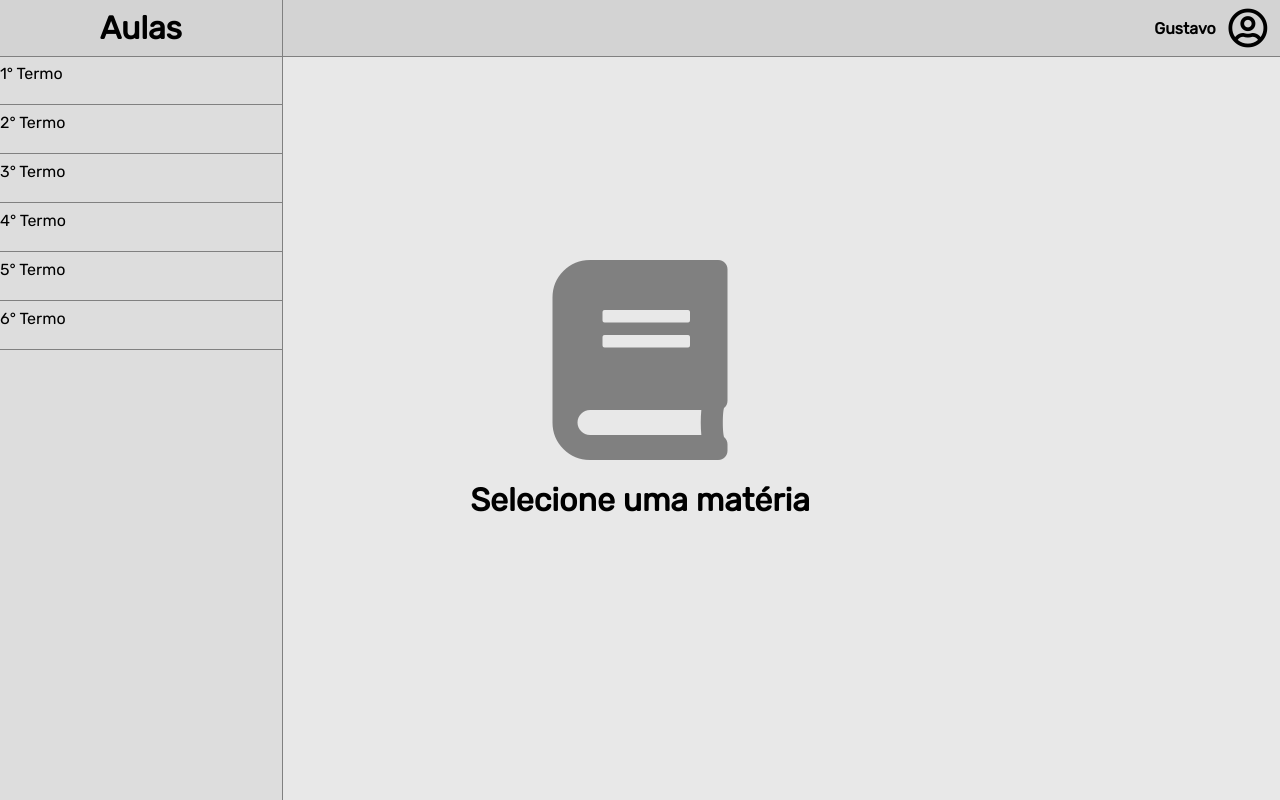
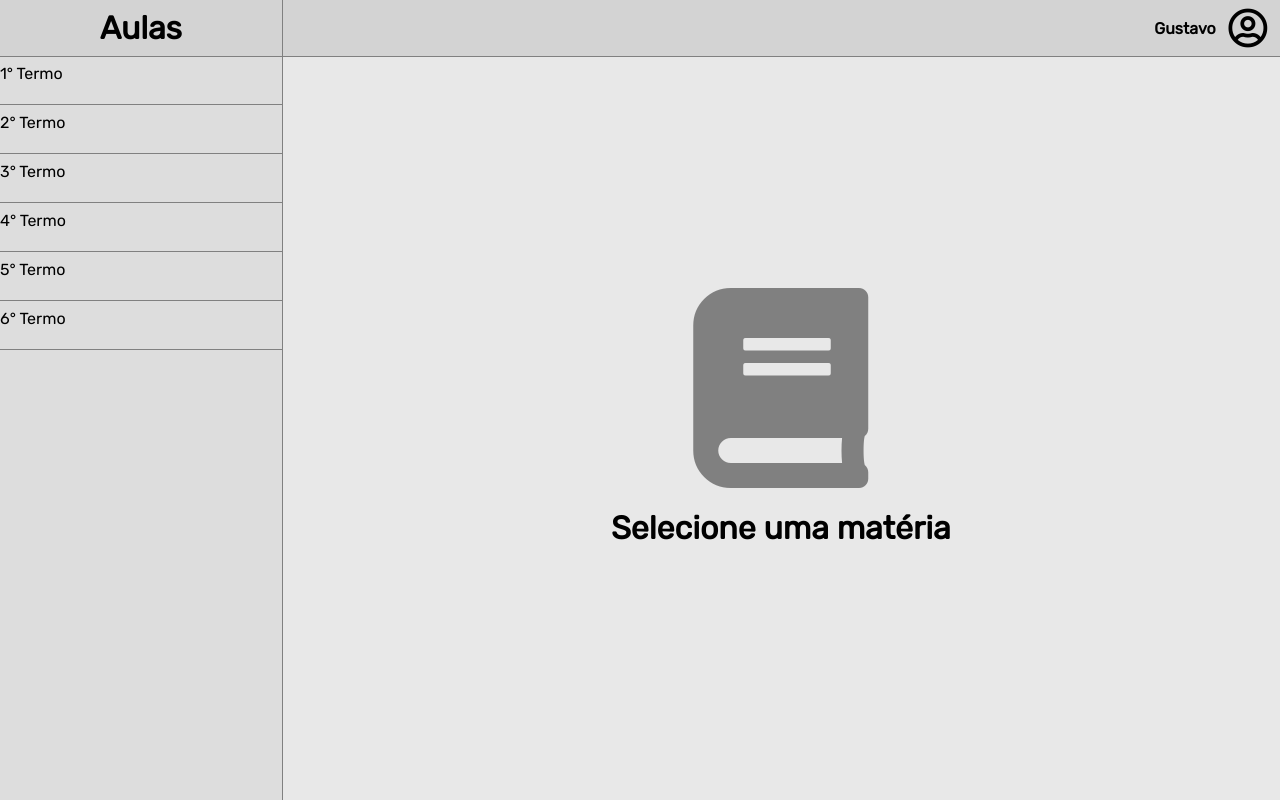
Before and after one commit to gustavo10052000/studenty-repository, a Next.js app: page / in a window 1280 px wide. Built offline with nearby package versions, Linux system fonts and the light colour scheme.

Commit message:
centralizando icone

```diff
--- a/components/Class/ListClasses.js
+++ b/components/Class/ListClasses.js
@@ -13,7 +13,7 @@ class ClassList extends Component {
         return(
             <div className="list-classes">
                 {this.state.grades.map(grade =>
-                    <div className="list-grade">
+                    <div className="list-grade" key={grade}>
                         <input type="checkbox" name="cheked-grade" hidden id={`parent${grade}`}/>
                         <label className="number-grade" for={`parent${grade}`}>
                             {grade}° Termo
--- a/public/css/note.css
+++ b/public/css/note.css
@@ -108,14 +108,13 @@
 }
 
 .without-notes {
-    position: absolute;
-    top: 50%;
-    left: 50%;
-    margin-right: -50%;
-    transform: translate(-50%, -50%);
+    height: 93vh;
+    width: 78vw;
+    padding: 7vh 0vw 0vh 22vw;
 
     display: flex;
     align-items: center;
+    justify-content: center;
     flex-direction: column;
 }
 
```
